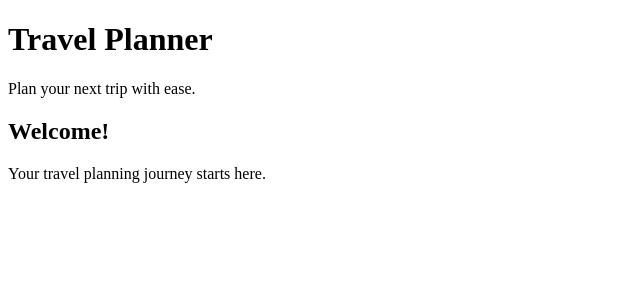
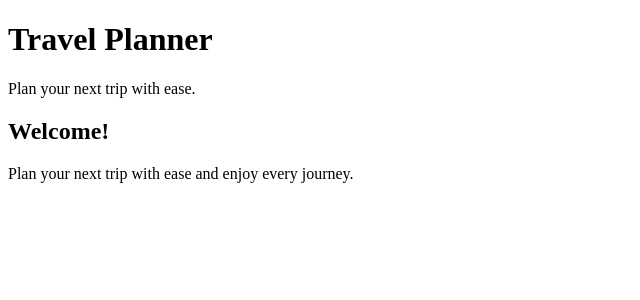
Before and after one commit to yadavaryan762/Travel-Planner, a React (Vite) app: page / in a window 1280 px wide. Shown: the top 300 px of the page, without its empty margins (0-640 px from the left). Built offline with nearby package versions, Linux system fonts and the light colour scheme.

Commit message:
Update travel planner welcome message

```diff
--- a/src/main.jsx
+++ b/src/main.jsx
@@ -10,7 +10,7 @@ function App() {
 
             <div className="welcome-card">
                 <h2>Welcome!</h2>
-                <p>Your travel planning journey starts here.</p>
+                <p>Plan your next trip with ease and enjoy every journey.</p>
             </div>
         </div>
     );
```
